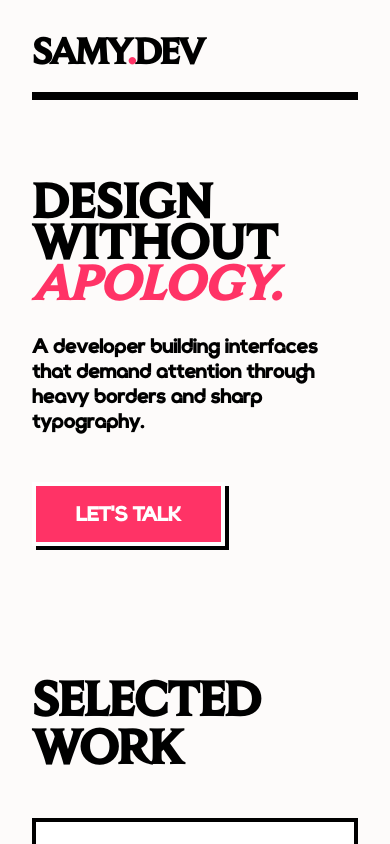
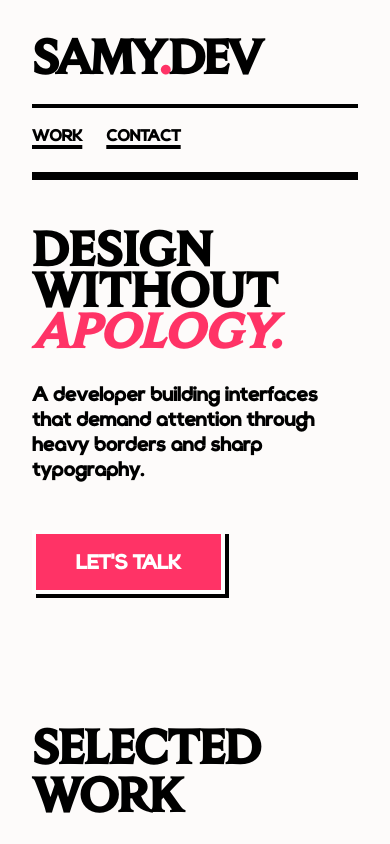
Before and after one commit to samybit/brutalist-portfolio, a React (Vite) app: page / in a window 390 px wide. Shown: the top 844 px of the page. Built offline with nearby package versions, Linux system fonts and the light colour scheme.

Commit message:
add header links for mobile

```diff
--- a/src/App.tsx
+++ b/src/App.tsx
@@ -64,13 +64,13 @@ export default function App() {
   return (
     <div className="min-h-screen bg-bgBrand text-foreground p-8 selection:bg-mainBrand selection:text-white">
       {/* Brutalist Header */}
-      <header className="flex justify-between items-end border-b-8 border-foreground pb-6 mb-20">
-        <h1 className="text-4xl font-heading font-black uppercase leading-none tracking-tighter">
+      <header className="flex flex-col sm:flex-row justify-between items-start sm:items-end border-b-8 border-foreground pb-6 mb-12 md:mb-20 gap-6 sm:gap-0">
+        <h1 className="text-5xl md:text-4xl font-heading font-black uppercase leading-none tracking-tighter">
           Samy<span className="text-mainBrand">.</span>Dev
         </h1>
-        <nav className="space-x-8 font-sans font-bold uppercase text-sm hidden md:block">
-          <a href="#work" className="hover:text-mainBrand underline decoration-4 underline-offset-4">Work</a>
-          <a href="#contact" className="hover:text-mainBrand underline decoration-4 underline-offset-4">Contact</a>
+        <nav className="flex gap-6 font-sans font-bold uppercase text-base w-full sm:w-auto border-t-4 border-foreground pt-4 sm:border-none sm:pt-0">
+          <a href="#work" className="hover:text-mainBrand underline decoration-4 underline-offset-4 transition-colors">Work</a>
+          <a href="#contact" className="hover:text-mainBrand underline decoration-4 underline-offset-4 transition-colors">Contact</a>
         </nav>
       </header>
 
```
